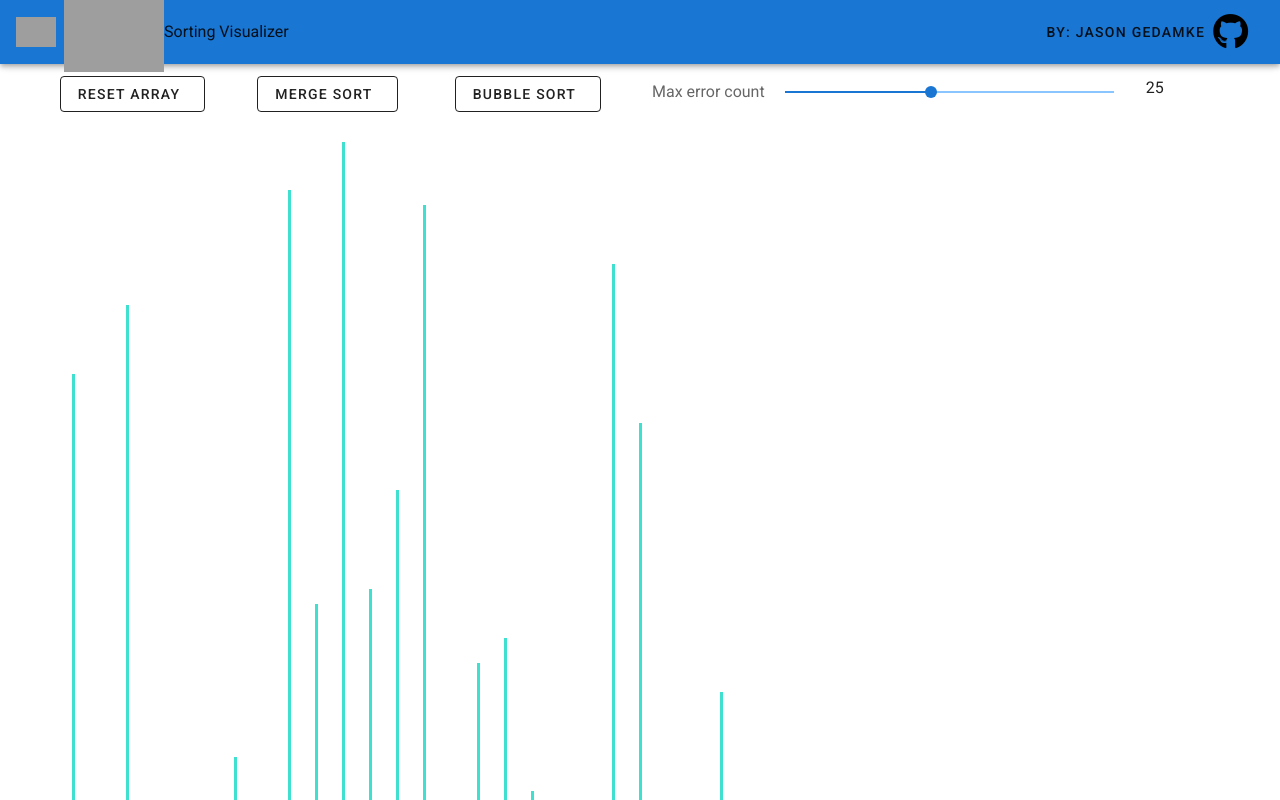
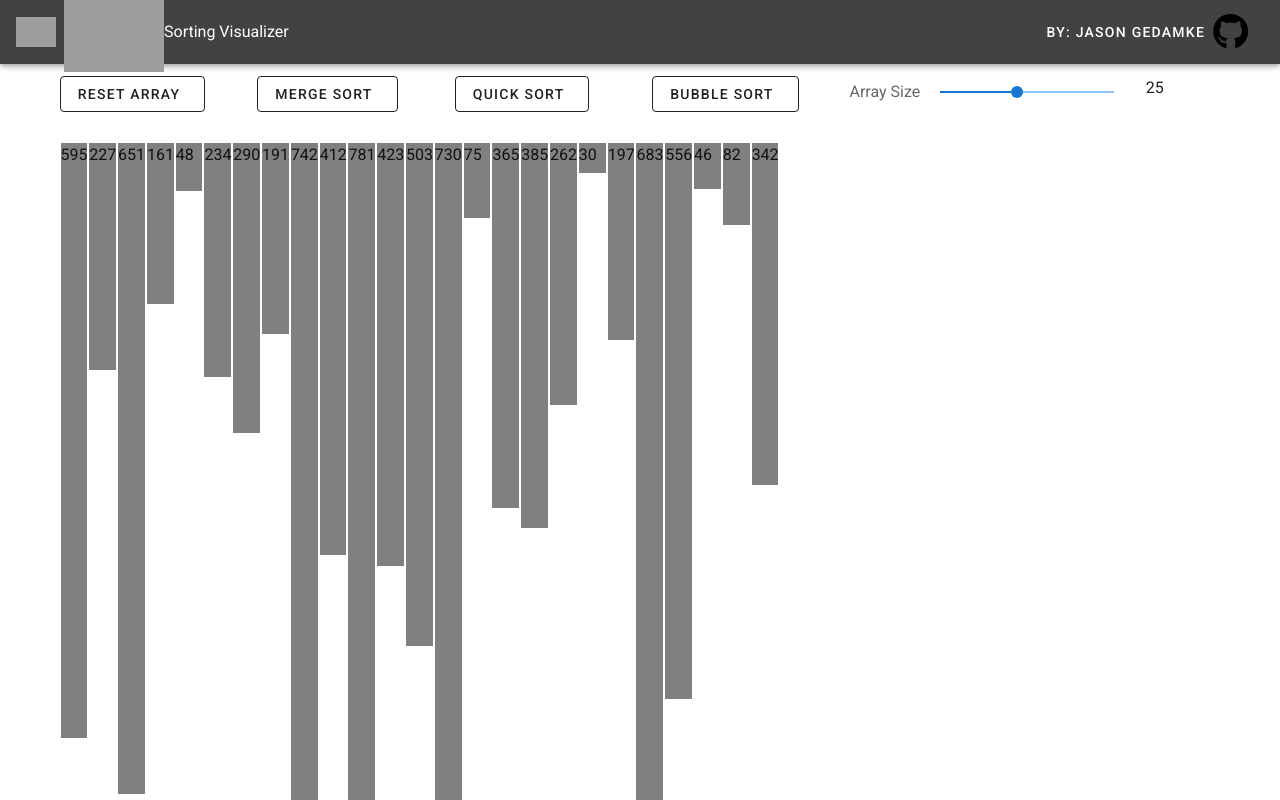
Before and after one commit to jaswged/vue_sorting_visualizer, a Vue app: page / in a window 1280 px wide. Shown: the top 800 px of the page. Built offline with nearby package versions, Linux system fonts and the light colour scheme; grey boxes are pictures that could not be loaded.

Commit message:
make bars width scale with number of values

```diff
--- a/src/App.vue
+++ b/src/App.vue
@@ -1,6 +1,6 @@
 <template>
-  <v-app dark>
-    <v-app-bar app color="primary" >
+  <v-app>
+    <v-app-bar app dark color="secondary" >
       <div class="d-flex align-center">
         <v-img
           alt="Vuetify Logo"
@@ -26,7 +26,7 @@
       <v-spacer></v-spacer>
 
       <v-btn
-        href="https://github.com/jaswged"
+        href="https://github.com/jaswged/vue_sorting_visualizer"
         target="_blank"
         text
       >
--- a/src/components/SortingVisualizer.vue
+++ b/src/components/SortingVisualizer.vue
@@ -13,11 +13,16 @@
         </v-col>
         <v-col cols="2">
           <v-btn target="_blank" outlined>
+            <span class="mr-2">Quick Sort</span>
+          </v-btn>
+        </v-col>
+        <v-col cols="2">
+          <v-btn target="_blank" outlined>
             <span class="mr-2">Bubble Sort</span>
           </v-btn>
         </v-col>
-        <v-col cols="5">
-          <v-slider v-model="stateSize" label="Max error count" min="5" max="50" v-on:input="resetArray($event)"></v-slider>
+        <v-col cols="3">
+          <v-slider v-model="stateSize" label="Array Size" min="5" max="50" v-on:input="resetArray($event)"></v-slider>
         </v-col>
         <v-col cols ="1">
           {{stateSize}}
@@ -34,8 +39,11 @@
             :style="{
               backgroundColor: PRIMARY_COLOR,
               height: `${val}px`,
+              width: `${screenWidth/stateSize - 2}px`,
+              margin: `1px !important`
             }"
           >
+          {{val}}
           </div>
         </v-col>
       </v-row>
@@ -48,8 +56,10 @@ export default {
   data: () => ({
     state: [],
     stateSize: 25,
-    PRIMARY_COLOR: 'turquoise',
-    SECONDARY_COLOR: 'red'
+    PRIMARY_COLOR: 'grey',
+    SECONDARY_COLOR: 'red',
+    screenWidth: screen.width * .9,
+    isSorted: false
   }),
   methods: {
     randomIntFromInterval(min, max) {
@@ -58,9 +68,10 @@ export default {
     resetArray(){
       const array = [];
       for(let i = 0; i < this.stateSize; i++){
-          array.push(this.randomIntFromInterval(5,1000));
+          array.push(this.randomIntFromInterval(5,800));
       }
       this.setState(array);
+      this.isSorted = false;
     },
     setState(array){
       this.state = array;
@@ -74,8 +85,7 @@ export default {
 
 <style scoped>
   .array-bar {
-      width: 3px;
       display: inline-block;
-      margin: 0 1px;
+
   }
 </style>
```
